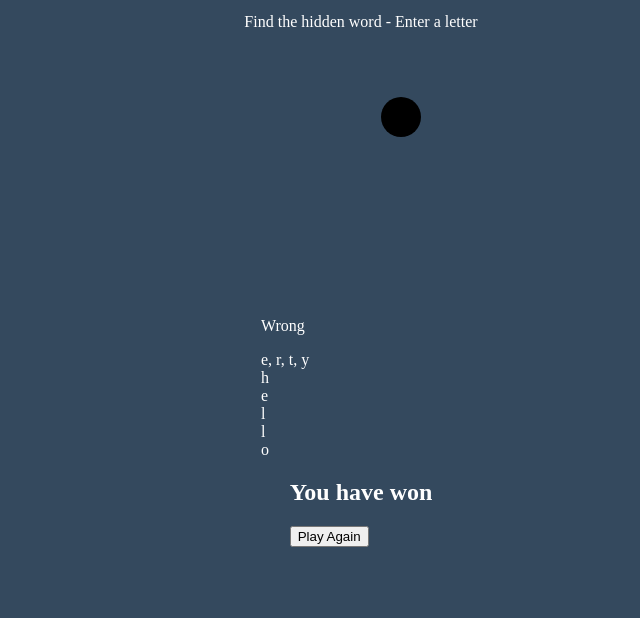
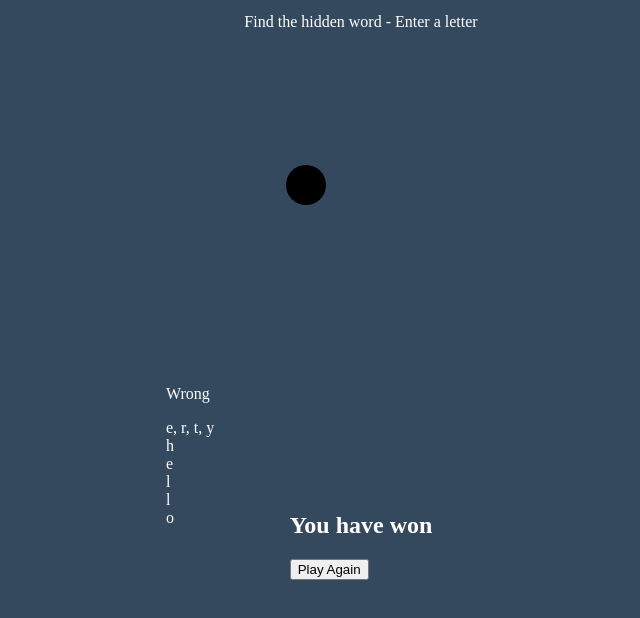
Before and after one commit to IvelinaGPlocheva/hangman, a plain HTML site: page index.html in a window 1280 px wide. Shown: the part 60-678 px from the top of the page, without its empty margins (279-919 px from the left). Drawn offline with Linux system fonts and the light colour scheme.

Commit message:
Add game container css.

```diff
--- a/style.css
+++ b/style.css
@@ -16,3 +16,13 @@ body {
 h1 {
     margin: 20px 0 0;
 }
+
+.game-container {
+    padding: 20px 30px;
+    position: relative;
+    margin: auto;
+    height: 350px;
+    width: 450px;
+}
+
+}
```
